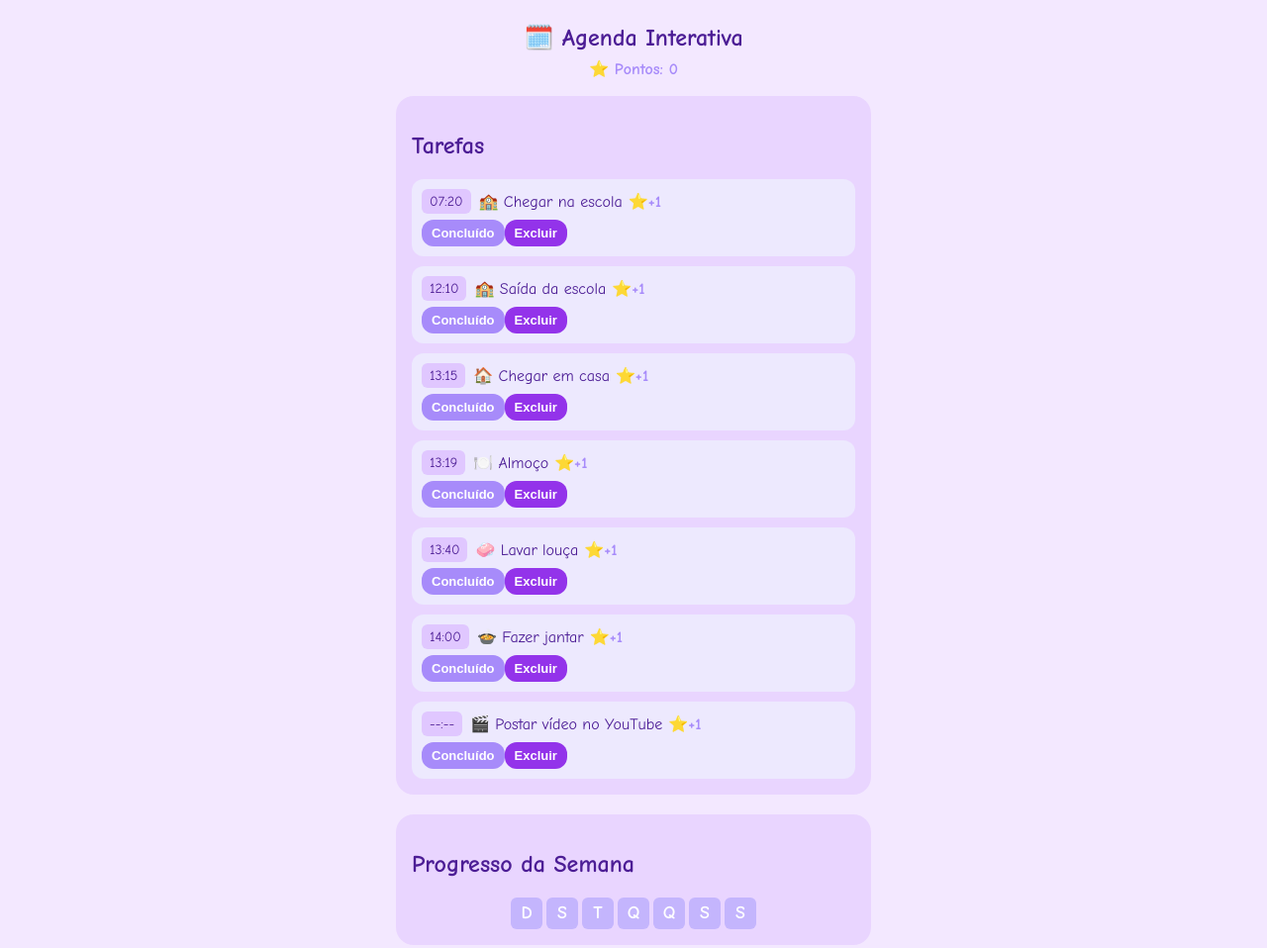
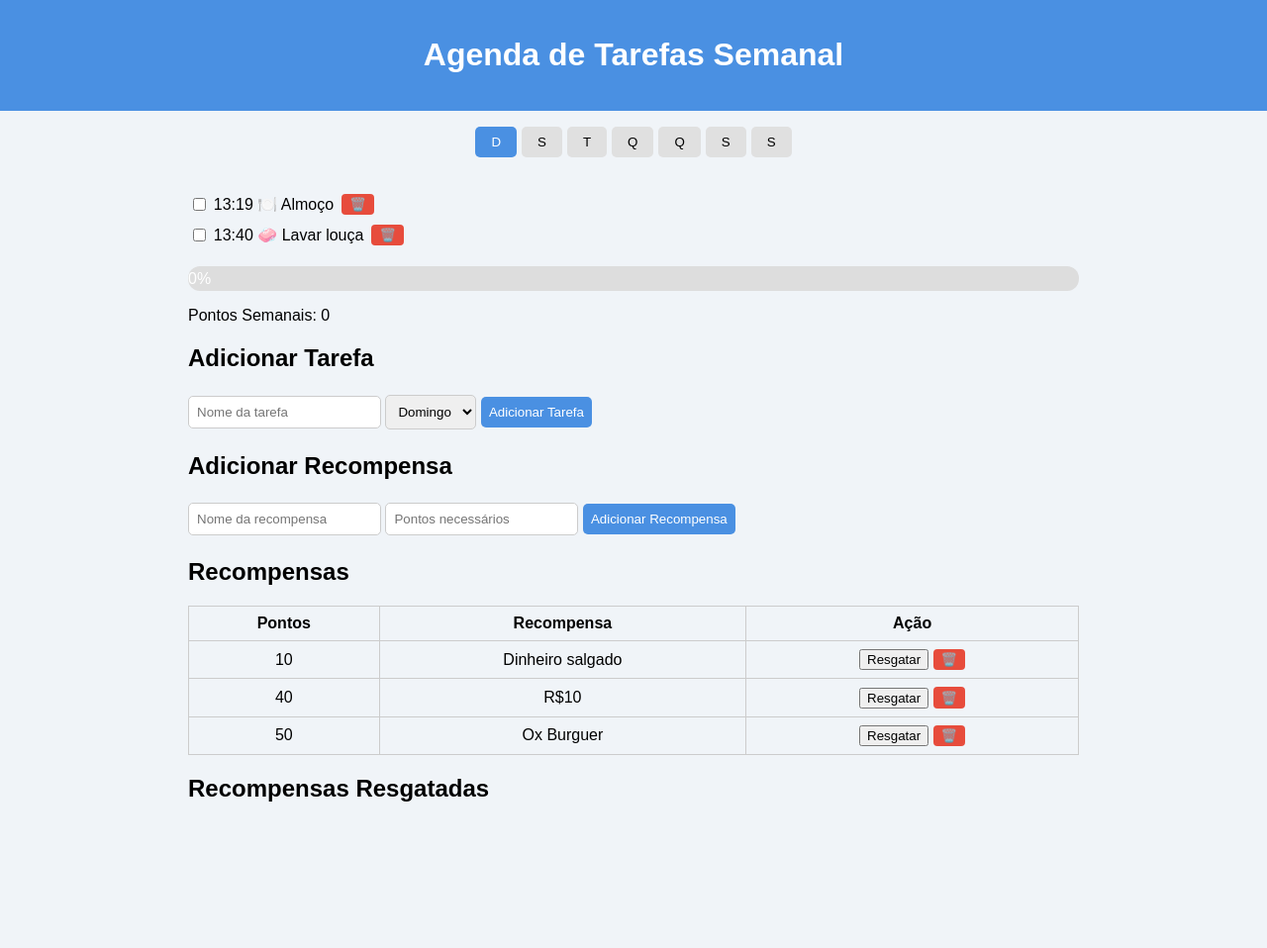
Before and after one commit to michelleibt/agenda, a plain HTML site: page index.html in a window 1280 px wide. Shown: the top 958 px of the page at 99% size. After the commit the page ends 847 px from the top, so only its background shows below. Drawn offline with Linux system fonts and the light colour scheme.

Commit message:
Add files via upload

```diff
--- a/index.html
+++ b/index.html
@@ -3,229 +3,253 @@
 <head>
 <meta charset="UTF-8">
 <meta name="viewport" content="width=device-width, initial-scale=1.0">
-<title>Agenda Interativa</title>
+<title>Agenda de Tarefas Semanal</title>
 <style>
-:root {
-  --bg: #f3e8ff;
-  --panel: #e9d5ff;
-  --text: #4c1d95;
-  --accent: #a78bfa;
-  --ok: #6b21a8;
-  --danger: #9333ea;
-  --card: #ede9fe;
-  --radius: 18px;
-}
-body { font-family:'Comic Sans MS', cursive, sans-serif; background: var(--bg); margin:0; color: var(--text); }
-.wrap { max-width:480px; margin:24px auto; padding:0 12px; }
-header { display:flex; flex-direction:column; align-items:center; gap:8px; margin-bottom:18px; }
-h1 { margin:0; font-size:24px; text-align:center; }
-.points { font-weight:bold; font-size:16px; color: var(--accent); }
-.btn { border:none; padding:6px 10px; border-radius:12px; cursor:pointer; font-weight:bold; }
-.btn.ok { background: var(--accent); color:#fff; }
-.btn.danger { background: var(--danger); color:#fff; }
-.btn.small { font-size:13px; }
-.panel { background: var(--panel); border-radius: var(--radius); padding:16px; margin-bottom:20px; box-shadow:2px2px12px rgba(0,0,0,0.2); }
-ul.tasks { list-style:none; padding:0; margin:0; display:flex; flex-direction:column; gap:10px; }
-.task { display:flex; flex-direction:column; background: var(--card); padding:10px; border-radius:12px; transition: all 0.3s ease; }
-.task.done { opacity:0.6; text-decoration:line-through; transform: scale(1.02); }
-.time { display:inline-block; background:#e0c7ff; padding:4px 8px; border-radius:6px; margin-right:8px; font-size:14px; }
-.extra { font-weight:bold; color:#a78bfa; margin-left:6px; }
-.progress-bar { display:flex; gap:4px; margin-top:6px; justify-content:center; }
-.progress-bar div { width:32px; height:32px; border-radius:6px; background:#c4b5fd; transition: all 0.3s ease; display:flex; align-items:center; justify-content:center; color:#fff; font-weight:bold; font-size:18px; }
-.progress-bar div.done { background:#6b21a8; transform: scale(1.1); box-shadow: 0 0 10px #a78bfa; animation: glow 1s ease-in-out infinite alternate; }
-@keyframes glow { 0% { box-shadow:0 0 5px #a78bfa; } 100% { box-shadow:0 0 20px #d8b4fe; } }
-table { width:100%; border-collapse: separate; border-spacing:0; border-radius:12px; overflow:hidden; margin-top:10px; font-size:14px; }
-th, td { padding:8px; text-align:left; border:none; }
-th { background:#c4b5fd; color: var(--text); font-weight:bold; }
-tr:nth-child(even) td { background:#e9d5ff; }
-tr:nth-child(odd) td { background:#ede9fe; }
-.footer-note { text-align:center; margin-top:20px; font-weight:bold; color: var(--accent); }
-#pointMsg { display:none; text-align:center; background: #a78bfa; color:#fff; padding:10px; border-radius:12px; font-weight:bold; margin-top:10px; }
-.resgatados span { margin-right:6px; }
-@media (max-width: 360px) {
-    .wrap { padding: 0 6px; }
-    .btn { padding:4px 8px; font-size:12px; }
-}
+  body { font-family: Arial, sans-serif; background: #f0f4f8; margin:0; padding:0; }
+  header { background: #4a90e2; color: white; padding: 1rem; text-align:center; }
+  nav { display:flex; justify-content:center; margin: 1rem 0; gap:5px; flex-wrap: wrap;}
+  nav button { padding: 0.5rem 1rem; cursor:pointer; border:none; border-radius:5px; background:#e0e0e0; transition:0.3s; }
+  nav button.active { background:#4a90e2; color:white; }
+  .container { max-width: 900px; margin:0 auto; padding:1rem; }
+  .task { display:flex; align-items:center; gap:0.5rem; padding:0.3rem; }
+  .task.done span { text-decoration: line-through; color: gray; }
+  #progress { background: #ddd; height: 25px; border-radius: 12px; margin: 1rem 0; overflow:hidden; }
+  #progress-fill { background: #4a90e2; height: 100%; width:0%; text-align:center; color:white; line-height:25px; transition: width 0.5s; }
+  table { width:100%; border-collapse: collapse; margin-top:1rem; }
+  table, th, td { border:1px solid #ccc; }
+  th, td { padding:0.5rem; text-align:center; }
+  .done-reward { text-decoration: line-through; color: gray; }
+  input, select, button.add-btn { padding:0.5rem; margin:0.2rem 0; border-radius:5px; border:1px solid #ccc; }
+  button.add-btn { background:#4a90e2; color:white; border:none; cursor:pointer; transition:0.3s; }
+  button.add-btn:hover { background:#357ABD; }
+  button.delete-btn { background:#e74c3c; color:white; border:none; border-radius:4px; cursor:pointer; padding:0.2rem 0.5rem; }
+  button.delete-btn:hover { background:#c0392b; }
 </style>
 </head>
 <body>
-<div class="wrap">
+
 <header>
-<h1>🗓️ Agenda Interativa</h1>
-<div class="points">⭐ Pontos: <span id="points">0</span></div>
-<div id="pointMsg">🎉 Parabéns! Você ganhou pontos da semana!</div>
+  <h1>Agenda de Tarefas Semanal</h1>
 </header>
 
-<section class="panel">
-<h2>Tarefas</h2>
-<ul class="tasks" id="taskList"></ul>
-<div id="emptyState" style="display:none">Nenhuma tarefa.</div>
-</section>
+<nav id="day-buttons">
+  <button data-day="D" class="active">D</button>
+  <button data-day="S">S</button>
+  <button data-day="T">T</button>
+  <button data-day="Q">Q</button>
+  <button data-day="Q2">Q</button>
+  <button data-day="S2">S</button>
+  <button data-day="S3">S</button>
+</nav>
 
-<section class="panel">
-<h2>Progresso da Semana</h2>
-<div class="progress-bar" id="progressBar"></div>
-</section>
+<div class="container">
 
-<section class="panel">
-<h2>Adicionar tarefa</h2>
-<form id="taskForm" style="display:flex; flex-direction:column; gap:8px;">
-<input id="title" type="text" placeholder="Título" required />
-<input id="time" type="time" />
-<button class="btn ok" type="submit">+ Adicionar</button>
-</form>
-</section>
+  <div id="days"></div>
 
-<section class="panel">
-<h2>🎁 Tabela de Recompensas</h2>
-<table id="rewardTable">
-<tr><th>Pontos</th><th>Recompensa</th><th>Ação</th></tr>
-<tr data-points="10"><td>10</td><td>Dinheiro salgado</td><td><button class="btn ok small resgatarBtn">Resgatar</button> <button class="btn danger small deleteRewardBtn">Excluir</button></td></tr>
-<tr data-points="40"><td>40</td><td>R$10</td><td><button class="btn ok small resgatarBtn">Resgatar</button> <button class="btn danger small deleteRewardBtn">Excluir</button></td></tr>
-<tr data-points="50"><td>50</td><td>Ox Burguer</td><td><button class="btn ok small resgatarBtn">Resgatar</button> <button class="btn danger small deleteRewardBtn">Excluir</button></td></tr>
-</table>
-<div class="resgatados">Itens resgatados: <span id="resgatadosList">Nenhum</span></div>
-</section>
+  <div id="progress">
+    <div id="progress-fill">0%</div>
+  </div>
+  <p>Pontos Semanais: <span id="points">0</span></p>
 
-<div class="footer-note">Complete todas as tarefas da semana e ganhe um prêmio! 🎉</div>
+  <h2>Adicionar Tarefa</h2>
+  <input type="text" id="new-task" placeholder="Nome da tarefa">
+  <select id="task-day">
+    <option value="D">Domingo</option>
+    <option value="S">Segunda</option>
+    <option value="T">Terça</option>
+    <option value="Q">Quarta</option>
+    <option value="Q2">Quinta</option>
+    <option value="S2">Sexta</option>
+    <option value="S3">Sábado</option>
+  </select>
+  <button class="add-btn" onclick="addTask()">Adicionar Tarefa</button>
+
+  <h2>Adicionar Recompensa</h2>
+  <input type="text" id="reward-name" placeholder="Nome da recompensa">
+  <input type="number" id="reward-points" placeholder="Pontos necessários">
+  <button class="add-btn" onclick="addReward()">Adicionar Recompensa</button>
+
+  <h2>Recompensas</h2>
+  <table id="rewards-table">
+    <tr><th>Pontos</th><th>Recompensa</th><th>Ação</th></tr>
+  </table>
+
+  <h2>Recompensas Resgatadas</h2>
+  <ul id="redeemed-rewards"></ul>
+
 </div>
 
 <script>
-const $ = s => document.querySelector(s);
-const $$ = s => document.querySelectorAll(s);
-const uid = () => Math.random().toString(36).slice(2,9);
-const daysIcons = ['D','S','T','Q','Q','S','S'];
+let daysData = {
+  D: ["13:19 🍽️ Almoço", "13:40 🧼 Lavar louça"],
+  S: ["07:20 🏫 Chegar na escola", "12:10 🏫 Saída da escola", "13:15 🏠 Chegar em casa", "13:19 🍽️ Almoço", "13:40 🧼 Lavar louça", "14:00 🍲 Fazer jantar segunda e terça"],
+  T: ["07:20 🏫 Chegar na escola", "12:10 🏫 Saída da escola", "13:15 🏠 Chegar em casa", "13:19 🍽️ Almoço", "13:40 🧼 Lavar louça", "14:00 🍲 Fazer jantar segunda e terça"],
+  Q: ["07:20 🏫 Chegar na escola", "12:10 🏫 Saída da escola", "13:15 🏠 Chegar em casa", "13:19 🍽️ Almoço", "13:40 🧼 Lavar louça"],
+  Q2: ["07:20 🏫 Chegar na escola", "12:10 🏫 Saída da escola", "13:15 🏠 Chegar em casa", "13:19 🍽️ Almoço", "13:40 🧼 Lavar louça", "11:00 🎬 Postar vídeo no YouTube"],
+  S2: ["07:20 🏫 Chegar na escola", "12:10 🏫 Saída da escola", "13:15 🏠 Chegar em casa", "13:19 🍽️ Almoço", "13:40 🧼 Lavar louça"],
+  S3: ["13:19 🍽️ Almoço", "13:40 🧼 Lavar louça"]
+};
 
-function defaultTasks(){
-  return [
-    { id: uid(), title:'🏫 Chegar na escola', time:'07:20', doneDays:[], weeklyPoints:1 },
-    { id: uid(), title:'🏫 Saída da escola', time:'12:10', doneDays:[], weeklyPoints:1 },
-    { id: uid(), title:'🏠 Chegar em casa', time:'13:15', doneDays:[], weeklyPoints:1 },
-    { id: uid(), title:'🍽️ Almoço', time:'13:19', doneDays:[], weeklyPoints:1 },
-    { id: uid(), title:'🧼 Lavar louça', time:'13:40', doneDays:[], weeklyPoints:1 },
-    { id: uid(), title:'🍲 Fazer jantar', time:'14:00', doneDays:[], weeklyPoints:1 },
-    { id: uid(), title:'🎬 Postar vídeo no YouTube', doneDays:[], weeklyPoints:1 }
-  ];
+let rewardsData = [
+  { points: 10, name: "Dinheiro salgado" },
+  { points: 40, name: "R$10" },
+  { points: 50, name: "Ox Burguer" }
+];
+
+let totalPoints = 0;
+
+function saveState() {
+  localStorage.setItem("daysData", JSON.stringify(daysData));
+  localStorage.setItem("rewardsData", JSON.stringify(rewardsData));
+  localStorage.setItem("totalPoints", totalPoints);
 }
 
-let state = JSON.parse(localStorage.getItem('agenda-toggle')) || { tasks: defaultTasks(), points:0, weekStart: new Date().getTime(), resgatados: [] };
-function save(){ localStorage.setItem('agenda-toggle', JSON.stringify(state)); }
-function showPointMessage(msg){ $('#pointMsg').innerText = msg; $('#pointMsg').style.display='block'; setTimeout(()=>{ $('#pointMsg').style.display='none'; },2000); }
-
-function checkWeekReset(){
-    const now = new Date();
-    const lastWeek = new Date(state.weekStart);
-    const weekDiff = Math.floor((now - lastWeek)/(1000*60*60*24*7));
-    if(weekDiff>=1){
-        state.tasks.forEach(t=>t.doneDays=[]);
-        state.points = 0;
-        state.weekStart = now.getTime();
-        save();
-        showPointMessage('Nova semana! Pontos resetados.');
-    }
+function loadState() {
+  const savedDays = JSON.parse(localStorage.getItem("daysData"));
+  if (savedDays) daysData = savedDays;
+  const savedRewards = JSON.parse(localStorage.getItem("rewardsData"));
+  if (savedRewards) rewardsData = savedRewards;
+  const savedPoints = parseInt(localStorage.getItem("totalPoints"));
+  if (!isNaN(savedPoints)) totalPoints = savedPoints;
 }
 
-function updateProgressBar(){
-    const bar = $('#progressBar'); bar.innerHTML='';
-    for(let i=0;i<7;i++){
-        const dayBlock = document.createElement('div');
-        dayBlock.innerText = daysIcons[i];
-        if(state.tasks.every(t => t.doneDays.includes(i))){
-            dayBlock.classList.add('done');
-        }
-        bar.append(dayBlock);
-    }
+function renderDays(selectedDay="D") {
+  const daysDiv = document.getElementById("days");
+  daysDiv.innerHTML = "";
+
+  daysData[selectedDay].forEach((task, i) => {
+    if (typeof task === "string") task = { name: task, done: false };
+    const taskDiv = document.createElement("div");
+    taskDiv.classList.add("task");
+
+    const checkbox = document.createElement("input");
+    checkbox.type = "checkbox";
+    checkbox.checked = task.done || false;
+
+    checkbox.onchange = () => {
+      task.done = checkbox.checked;
+      daysData[selectedDay][i] = task;
+      totalPoints = calculateWeeklyPoints();
+      updateProgress();
+      saveState();
+      taskDiv.classList.toggle("done", checkbox.checked);
+    };
+
+    taskDiv.appendChild(checkbox);
+
+    const label = document.createElement("span");
+    label.textContent = task.name;
+    taskDiv.appendChild(label);
+
+    if (checkbox.checked) taskDiv.classList.add("done");
+
+    const deleteBtn = document.createElement("button");
+    deleteBtn.textContent = "🗑️";
+    deleteBtn.className = "delete-btn";
+    deleteBtn.onclick = () => {
+      daysData[selectedDay].splice(i, 1);
+      renderDays(selectedDay);
+      totalPoints = calculateWeeklyPoints();
+      updateProgress();
+      saveState();
+    };
+    taskDiv.appendChild(deleteBtn);
+
+    daysDiv.appendChild(taskDiv);
+  });
+
+  updateProgress();
 }
 
-function renderTasks(){
-    checkWeekReset();
-    const today = new Date().getDay();
-    const list = $('#taskList'); list.innerHTML='';
-    if(state.tasks.length===0){ $('#emptyState').style.display='block'; } else { $('#emptyState').style.display='none'; }
-
-    state.tasks.forEach(t=>{
-        const li=document.createElement('li'); li.className='task';
-        const topDiv=document.createElement('div'); topDiv.style.display='flex'; topDiv.style.alignItems='center';
-        const time=document.createElement('div'); time.className='time'; time.innerText=t.time||'--:--';
-        const title=document.createElement('div'); title.innerText=t.title;
-        if(t.weeklyPoints){ const star=document.createElement('span'); star.className='extra'; star.innerHTML='⭐+'+t.weeklyPoints; title.appendChild(star); }
-        if(t.doneDays.includes(today)){ li.classList.add('done'); }
-        topDiv.append(time,title);
-
-        const buttonsDiv=document.createElement('div'); buttonsDiv.style.marginTop='6px';
-        const btnDone=document.createElement('button'); btnDone.className='btn ok small'; btnDone.innerText='Concluído';
-        btnDone.onclick = () => {
-            const idx = t.doneDays.indexOf(today);
-            if(idx === -1){ t.doneDays.push(today); state.points += t.weeklyPoints; showPointMessage(`+${t.weeklyPoints} pontos!`);}
-            else { t.doneDays.splice(idx,1); state.points -= t.weeklyPoints; }
-            save(); renderTasks(); updateProgressBar(); updatePoints();
-        };
-        const btnDel=document.createElement('button'); btnDel.className='btn danger small'; btnDel.innerText='Excluir';
-        btnDel.onclick = () => { state.tasks = state.tasks.filter(x=>x.id!==t.id); save(); renderTasks(); updateProgressBar(); };
-        buttonsDiv.append(btnDone, btnDel);
-        li.append(topDiv, buttonsDiv);
-        list.appendChild(li);
+function calculateWeeklyPoints() {
+  let points = 0;
+  Object.values(daysData).forEach(day => {
+    day.forEach(task => {
+      if (typeof task === "object" && task.done) points++;
     });
+  });
+  return points;
 }
 
-function updateRewards(){
-    const resList = $('#resgatadosList');
-    resList.innerHTML='';
-    if(state.resgatados.length === 0){ resList.innerText='Nenhum'; }
-    else {
-        state.resgatados.forEach(item=>{
-            const span=document.createElement('span');
-            span.innerText = item;
-            span.style.background='#a78bfa';
-            span.style.color='#fff';
-            span.style.padding='2px 6px';
-            span.style.borderRadius='8px';
-            span.style.fontWeight='bold';
-            resList.appendChild(span);
-        });
-    }
+function updateProgress() {
+  const totalTasks = Object.values(daysData).reduce((sum, day) => sum + day.length, 0);
+  const percent = totalTasks ? Math.round((totalPoints / totalTasks) * 100) : 0;
+  const progressFill = document.getElementById("progress-fill");
+  progressFill.style.width = percent + "%";
+  progressFill.textContent = percent + "%";
+  document.getElementById("points").textContent = totalPoints;
 }
 
-document.addEventListener("click", function(e){
-    if(e.target.classList.contains("resgatarBtn")){
-        const tr = e.target.closest("tr");
-        const reward = tr.children[1].innerText;
-        const points = parseInt(tr.dataset.points);
-        if(state.points >= points && !state.resgatados.includes(reward)){
-            state.points -= points;
-            state.resgatados.push(reward);
-            e.target.innerText = "Resgatado";
-            e.target.disabled = true;
-            updateRewards();
-            updatePoints();
-            save();
-            showPointMessage(`Recompensa "${reward}" resgatada!`);
-        } else {
-            showPointMessage("Não tem pontos suficientes ou já resgatou!");
-        }
-    }
-    if(e.target.classList.contains("deleteRewardBtn")){
-        const tr = e.target.closest("tr");
-        const reward = tr.children[1].innerText;
-        state.resgatados = state.resgatados.filter(r => r !== reward);
-        tr.remove();
-        save();
-        updateRewards();
-        showPointMessage("Recompensa excluída!");
-    }
+function renderRewards() {
+  const table = document.getElementById("rewards-table");
+  table.innerHTML = "<tr><th>Pontos</th><th>Recompensa</th><th>Ação</th></tr>";
+
+  rewardsData.forEach((reward, i) => {
+    const tr = document.createElement("tr");
+    tr.innerHTML = `
+      <td>${reward.points}</td>
+      <td>${reward.name}</td>
+      <td>
+        <button onclick="redeemReward(${i})">Resgatar</button>
+        <button onclick="deleteReward(${i})" class="delete-btn">🗑️</button>
+      </td>
+    `;
+    table.appendChild(tr);
+  });
+}
+
+function redeemReward(index) {
+  const reward = rewardsData[index];
+  if (totalPoints >= reward.points) {
+    totalPoints -= reward.points;
+    document.getElementById("redeemed-rewards").innerHTML += `<li>${reward.name}</li>`;
+    updateProgress();
+    saveState();
+  } else {
+    alert("Você não tem pontos suficientes!");
+  }
+}
+
+function deleteReward(index) {
+  rewardsData.splice(index, 1);
+  renderRewards();
+  saveState();
+}
+
+function addTask() {
+  const name = document.getElementById("new-task").value;
+  const day = document.getElementById("task-day").value;
+  if (name.trim() === "") return;
+  daysData[day].push({ name, done: false });
+  document.getElementById("new-task").value = "";
+  renderDays(day);
+  saveState();
+}
+
+function addReward() {
+  const name = document.getElementById("reward-name").value;
+  const points = parseInt(document.getElementById("reward-points").value);
+  if (!name || isNaN(points)) return;
+  rewardsData.push({name, points});
+  document.getElementById("reward-name").value = "";
+  document.getElementById("reward-points").value = "";
+  renderRewards();
+  saveState();
+}
+
+// Navegação entre dias
+document.querySelectorAll("#day-buttons button").forEach(btn => {
+  btn.addEventListener("click", () => {
+    document.querySelectorAll("#day-buttons button").forEach(b => b.classList.remove("active"));
+    btn.classList.add("active");
+    renderDays(btn.dataset.day);
+  });
 });
 
-function updatePoints(){ $('#points').innerText = state.points; }
+loadState();
+renderDays();
+renderRewards();
+</script>
 
-document.getElementById('taskForm').addEventListener('submit', (e)=>{
-    e.preventDefault();
-    const title = $('#title').value.trim();
-    const time = $('#time').value;
-    const points = 1;
-    if(title){ state.tasks.push({ id:uid(), title, time, doneDays:[], weeklyPoints:points }); $('#title').value=''; $('#time').value=''; save(); renderTasks(); updateProgressBar(); }
-});
-
-renderTasks(); updateProgressBar(); updateRewards(); updatePoints();
-</script>
 </body>
 </html>
```
